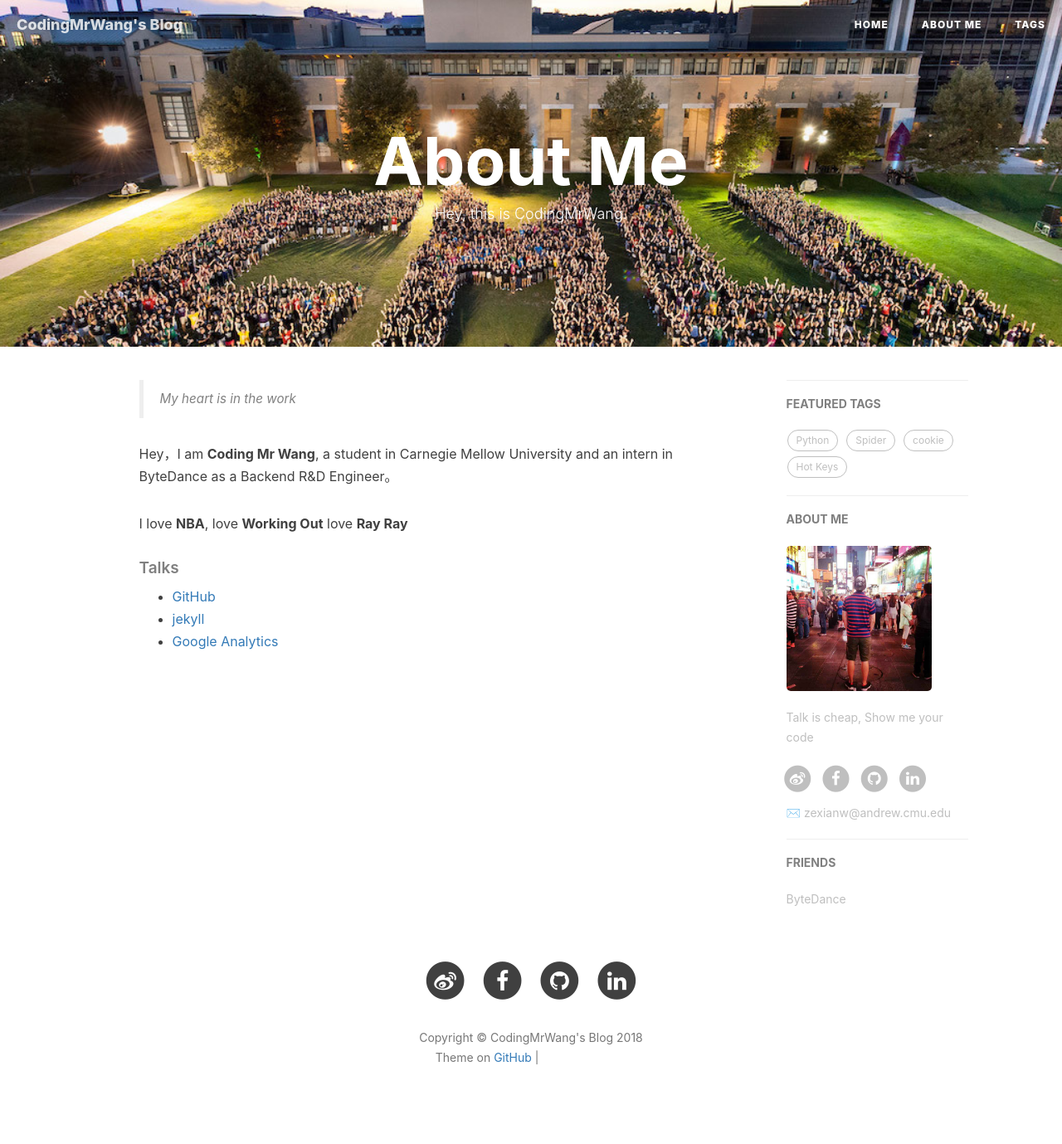
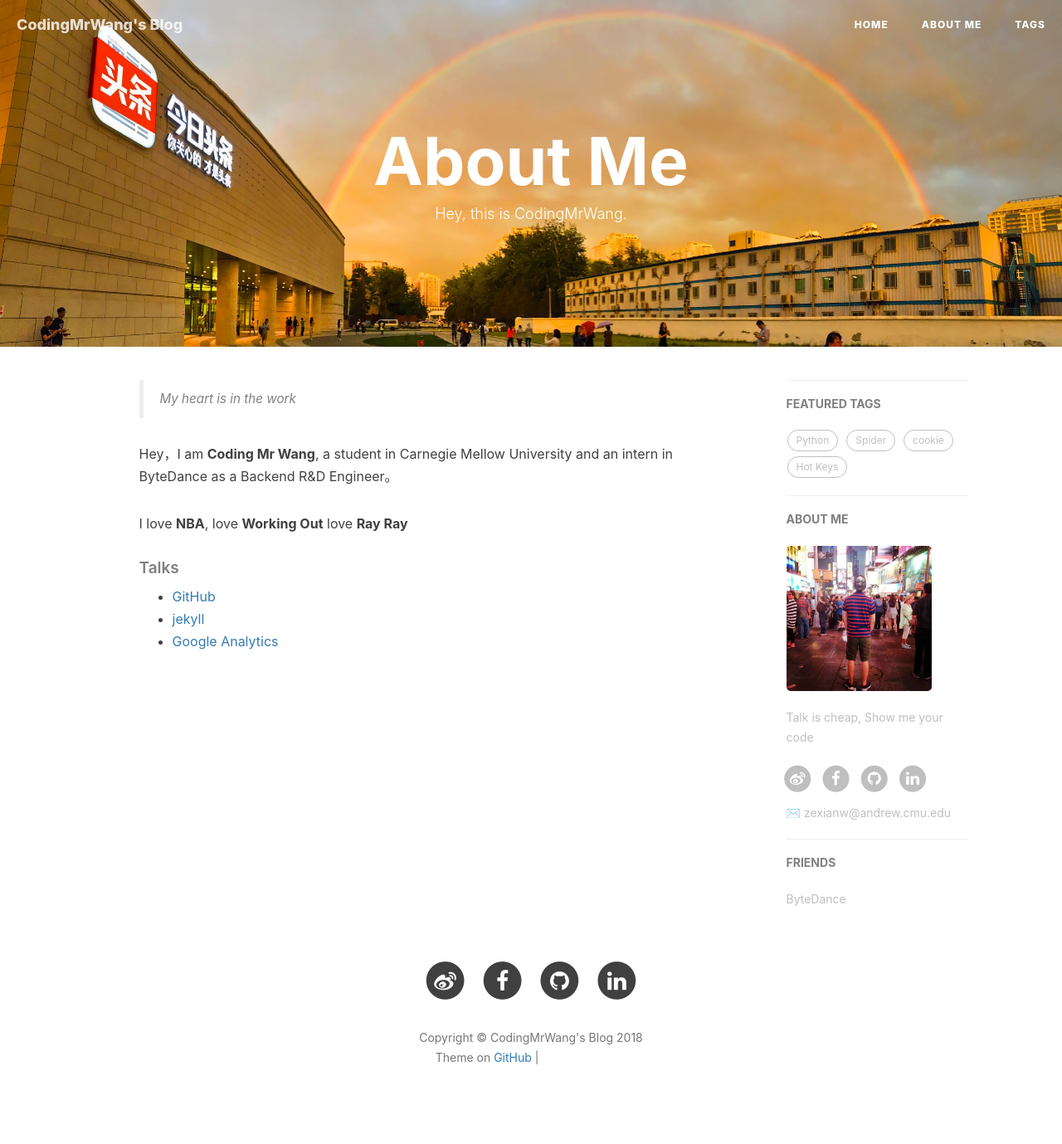
Before and after one commit to CodingMrWang/codingmrwang.github.io, a Jekyll site: the page built from about.html, in a window 1280 px wide. Shown: the whole page at 83% size. Built offline with Jekyll 4.4.1, drawn with Linux system fonts in a browser that asks for light colours; nearby versions of some CDN libraries; comment, search, counter and statistics services are not loaded; grey boxes are pictures that could not be loaded.

Commit message:
update about html

```diff
--- a/about.html
+++ b/about.html
@@ -2,7 +2,7 @@
 layout: page
 title: "About Me"
 description: "Hey, this is CodingMrWang."
-header-img: "img/cmu.jpg"
+header-img: "img/bytedance.jpeg"
 ---
 
 <!-- Language Selector -->
```
